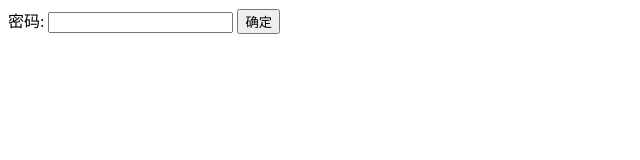
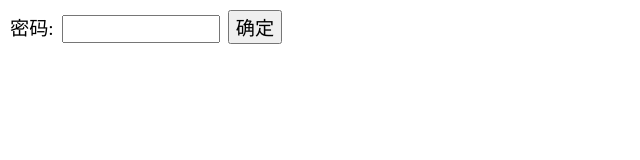
Before and after one commit to chendetong1993/CXK_MC, a plain HTML site: page index.html in a window 1280 px wide. Shown: the whole page, without its empty margins (0-640 px from the left). Drawn offline with Linux system fonts and the light colour scheme.

Commit message:
Update index.html

```diff
--- a/index.html
+++ b/index.html
@@ -80,6 +80,11 @@
             border: 1px solid #ccc;
             border-top: none;
         }
+
+        form>* {
+            margin: 2px;
+            font-size: larger;
+        }
     </style>
     <style id="cssTable"></style>
 </head>
@@ -87,7 +92,7 @@
 <body>
     <form id="pageLogin" style="display: block" onsubmit="loginIn();return false;">
         <label for="pwd">密码:</label>
-        <input type="password" id="pwd" name="pwd">
+        <input type="password" style="max-width:150px" id="pwd" name="pwd">
         <input type="submit" value="确定">
     </form>
     <div id="pageMain" style="display: none">
@@ -275,5 +280,4 @@
         tryLoginIn();
     </script>
 </body>
-
 </html>
```
